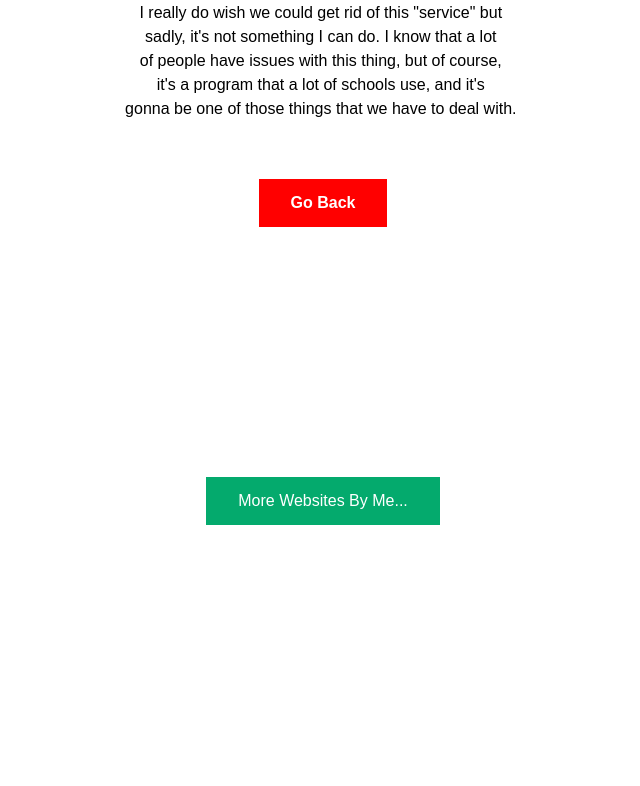
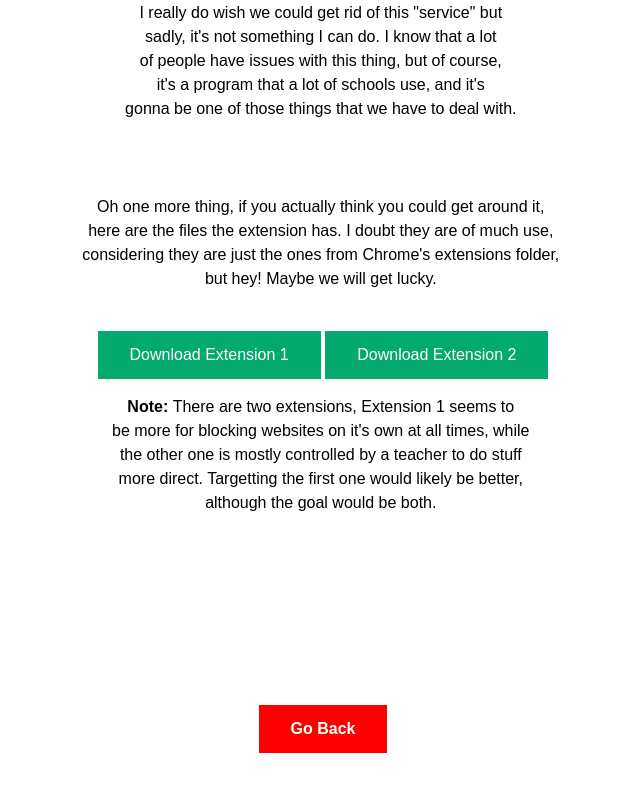
Before and after one commit to rocky-rickaby10/securly, a plain HTML site: page more.html in a window 1280 px wide. Shown: the part 112-898 px from the top of the page, without its empty margins (317-957 px from the left). Before the commit the page ends 800 px from the top, so only its background shows below. Drawn offline with Linux system fonts and the light colour scheme.

Commit message:
Update more.html

```diff
--- a/more.html
+++ b/more.html
@@ -16,9 +16,27 @@ it&apos;s a program that a lot of schools use, and it&apos;s
 gonna be one of those things that we have to deal with.
     </pre><br>
 
+	<pre>
+Oh one more thing, if you actually think you could get around it,
+here are the files the extension has. I doubt they are of much use,
+considering they are just the ones from Chrome's extensions folder,
+but hey! Maybe we will get lucky.
+	</pre>
+
+	<div style="padding-bottom:150px;">
+	<button type="button" class="button" onclick="window.location.href = 'https://thatoneusercausingchaos.github.io/securly/uploads/Securly_for_Chromebooks_2.98.59_0.zip'">Download Extension 1</button>
+	<button type="button" class="button" onclick="window.location.href = 'https://thatoneusercausingchaos.github.io/securly/uploads/Securly_Classroom_1.26.2_0.zip'">Download Extension 2</button><br>
+	<pre>
+<b>Note: </b>There are two extensions, Extension 1 seems to
+be more for blocking websites on it's own at all times, while
+the other one is mostly controlled by a teacher to do stuff
+more direct. Targetting the first one would likely be better,
+although the goal would be both.
+	</pre>
+	</div>
+
     <!-- Footer -->
 	<button type="button" class="navigation-button" onclick="window.location.href = 'index.html'">Go Back</button><br>
-    <button style="margin-top:250px" type="button" class="button" onclick="window.open('https://thatoneusercausingchaos.github.io/websites/')">More Websites By Me...</button>
 
   </body>
 </html>
```
